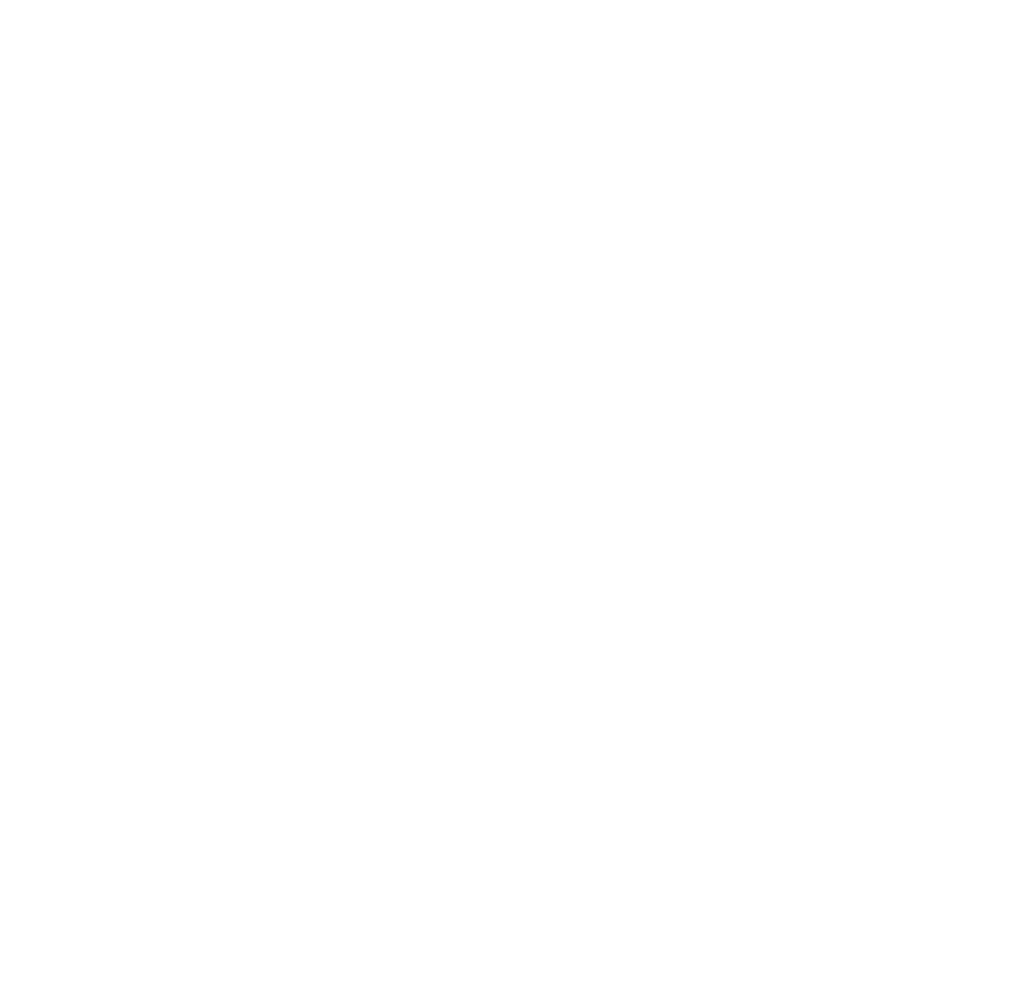
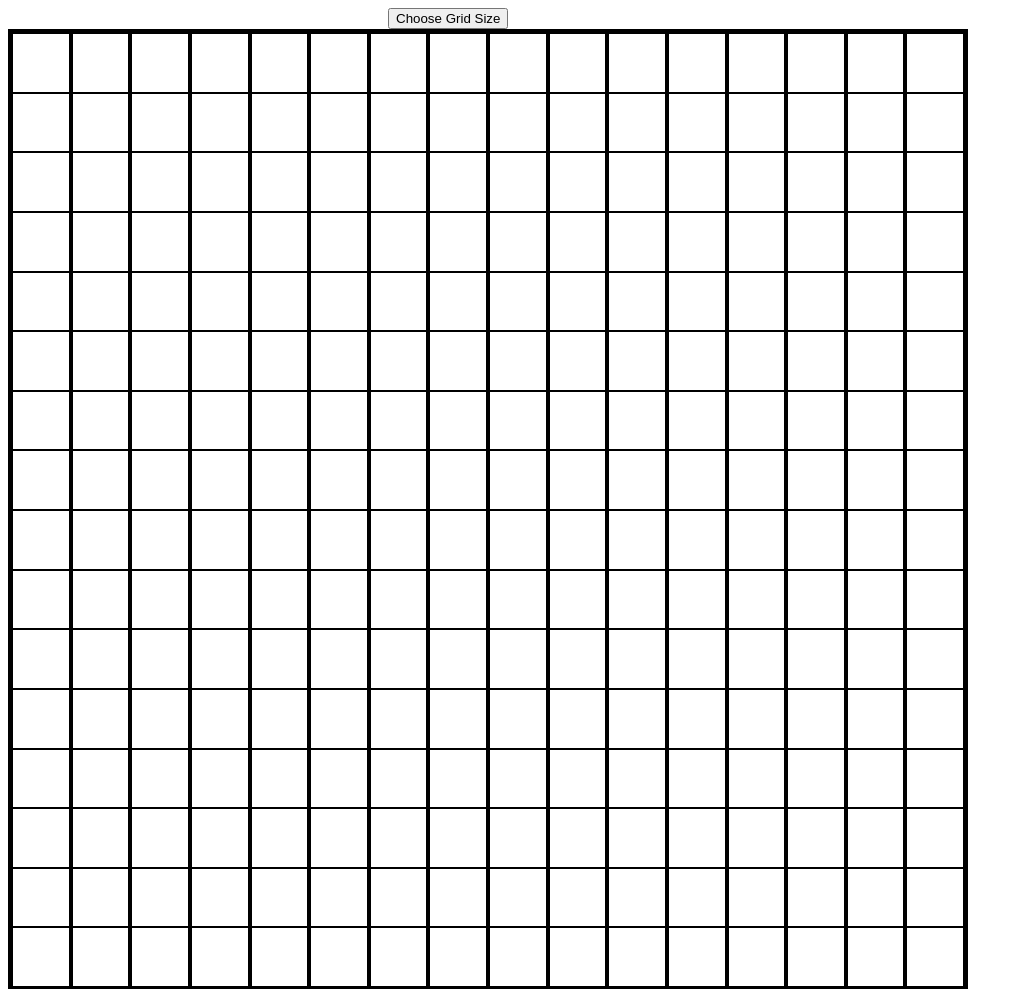
Before and after one commit to nickolas-shtayn/the-odin-project, a plain HTML site: page foundations/javascript/etch-a-sketch/index.html in a window 1280 px wide. Shown: the whole page, without its empty margins (0-1023 px from the left). Before the commit the page ends 800 px from the top, so only its background shows below. Drawn offline with Linux system fonts and the light colour scheme.

Commit message:
Complete requirements for project

```diff
--- a/foundations/javascript/etch-a-sketch/index.html
+++ b/foundations/javascript/etch-a-sketch/index.html
@@ -8,6 +8,8 @@
     <title>Etch-a-Sketch</title>
 </head>
 <body>
+   <div id="grid-container">
 
+   </div>
 </body>
 </html>
--- a/foundations/javascript/etch-a-sketch/script.js
+++ b/foundations/javascript/etch-a-sketch/script.js
@@ -0,0 +1,54 @@
+const gridContainer = document.querySelector("#grid-container");
+
+let gridSizeButton = document.createElement("button");
+gridSizeButton.textContent = "Choose Grid Size";
+document.body.prepend(gridSizeButton)
+
+for (let i = 0; i < 16; i++){
+
+    const columnGrid = document.createElement("div");
+    columnGrid.classList.add("column")
+    gridContainer.appendChild(columnGrid);
+
+    for (let j = 0; j < 16; j++){
+        const gridBox = document.createElement("div");
+        gridBox.classList.add("column-box");
+        columnGrid.appendChild(gridBox);
+
+        gridBox.addEventListener("mouseover", () => {
+            gridBox.classList.add("colored-in");
+            gridBox.style.backgroundColor = 'black';
+        })
+    }
+}
+
+
+function changeGridSize(){
+    gridSize = parseFloat(prompt("How big would you like the grid to be?"));
+
+    if (gridSize > 100 || gridSize < 2 || isNaN(gridSize) || gridSize % 1 !== 0) {
+        gridSize = alert("Grid Size must be between 2 and 100");
+        changeGridSize();
+    }
+
+    gridContainer.innerHTML = "";
+    for (let i = 0; i < gridSize; i++){
+
+        const columnGrid = document.createElement("div");
+        columnGrid.classList.add("column")
+        gridContainer.appendChild(columnGrid);
+
+        for (let j = 0; j < gridSize; j++){
+            const gridBox = document.createElement("div");
+            gridBox.classList.add("column-box");
+            columnGrid.appendChild(gridBox);
+
+            gridBox.addEventListener("mouseover", () => {
+                gridBox.classList.add("colored-in");
+                gridBox.style.backgroundColor = 'black';
+            })
+        }
+    }
+}
+
+gridSizeButton.addEventListener("click", changeGridSize);
--- a/foundations/javascript/etch-a-sketch/style.css
+++ b/foundations/javascript/etch-a-sketch/style.css
@@ -0,0 +1,30 @@
+* {
+    box-sizing: border-box;
+}
+
+#grid-container {
+    display: flex;
+    width: 960px;
+    height: 960px;
+    border: 3px solid black;
+}
+
+#grid-container .column {
+    border: 1px solid black;
+    height: 0;
+    padding-bottom: 100%;
+    flex-grow: 1;
+    flex-basis: 0;
+}
+
+#grid-container .column-box {
+    border: 1px solid black;
+    flex-grow: 1;
+    flex-basis: 0;
+    height: 0;
+    padding-bottom: 100%;
+}
+
+button {
+    margin-left: 380px;
+}
```
